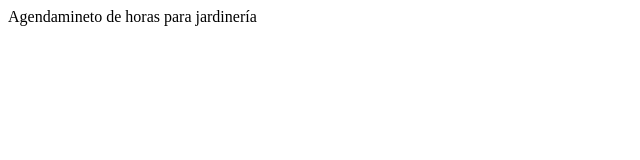
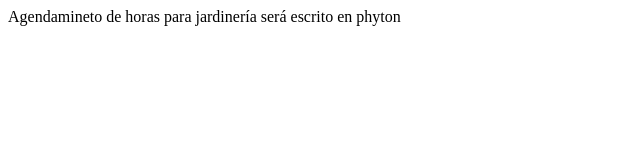
Before and after one commit to lilmasek/Agenda_Jardines, a plain HTML site: page INDEX.HTML in a window 1280 px wide. Shown: the whole page, without its empty margins (0-640 px from the left). Drawn offline with Linux system fonts and the light colour scheme.

Commit message:
segundo commit
segundo commit

```diff
--- a/INDEX.HTML
+++ b/INDEX.HTML
@@ -6,5 +6,6 @@
   </head>
   <body>
       Agendamineto de horas para jardinería
+      será escrito en phyton
   </body>
 </html>
```
Also changed, not shown: 1 other file.
